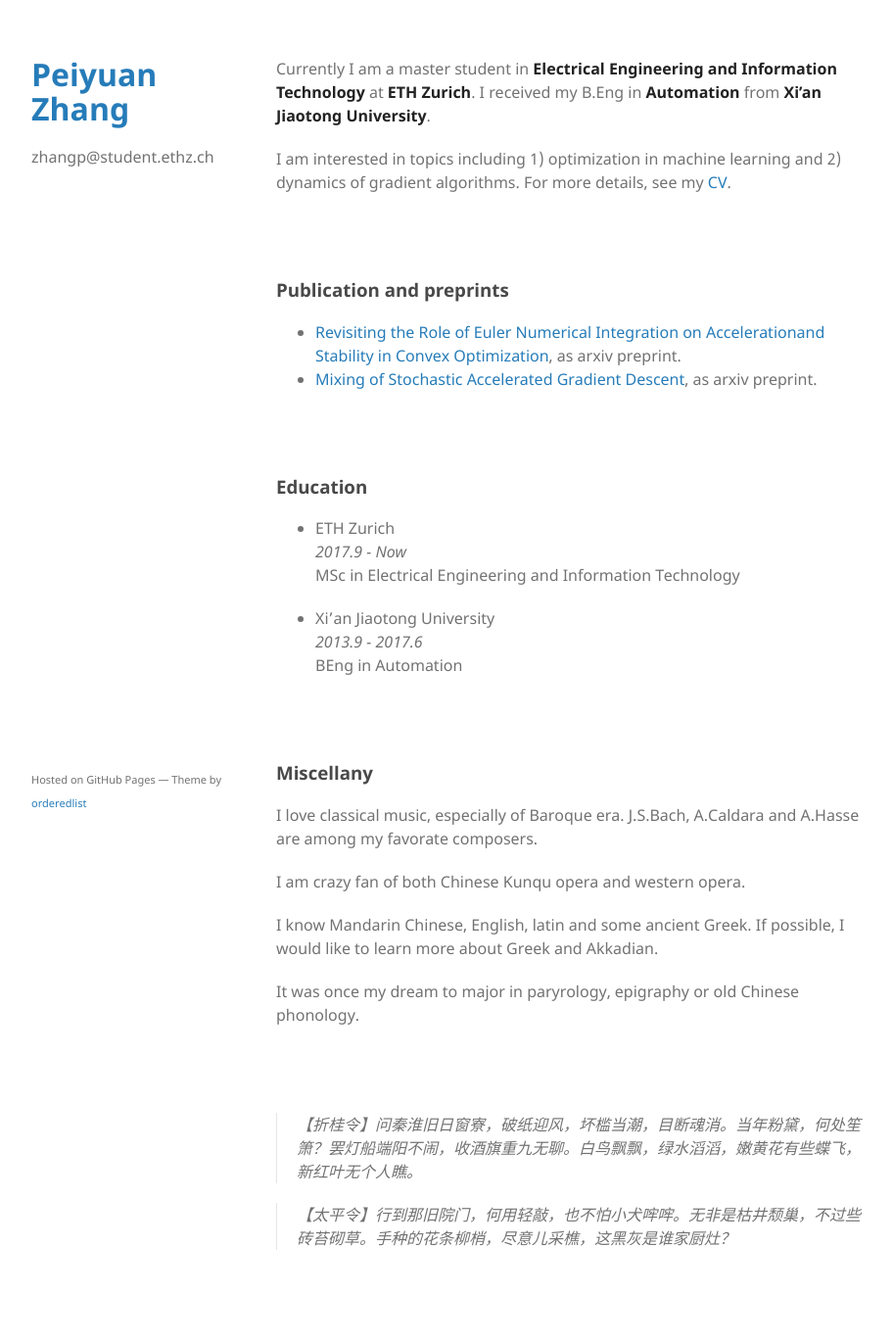
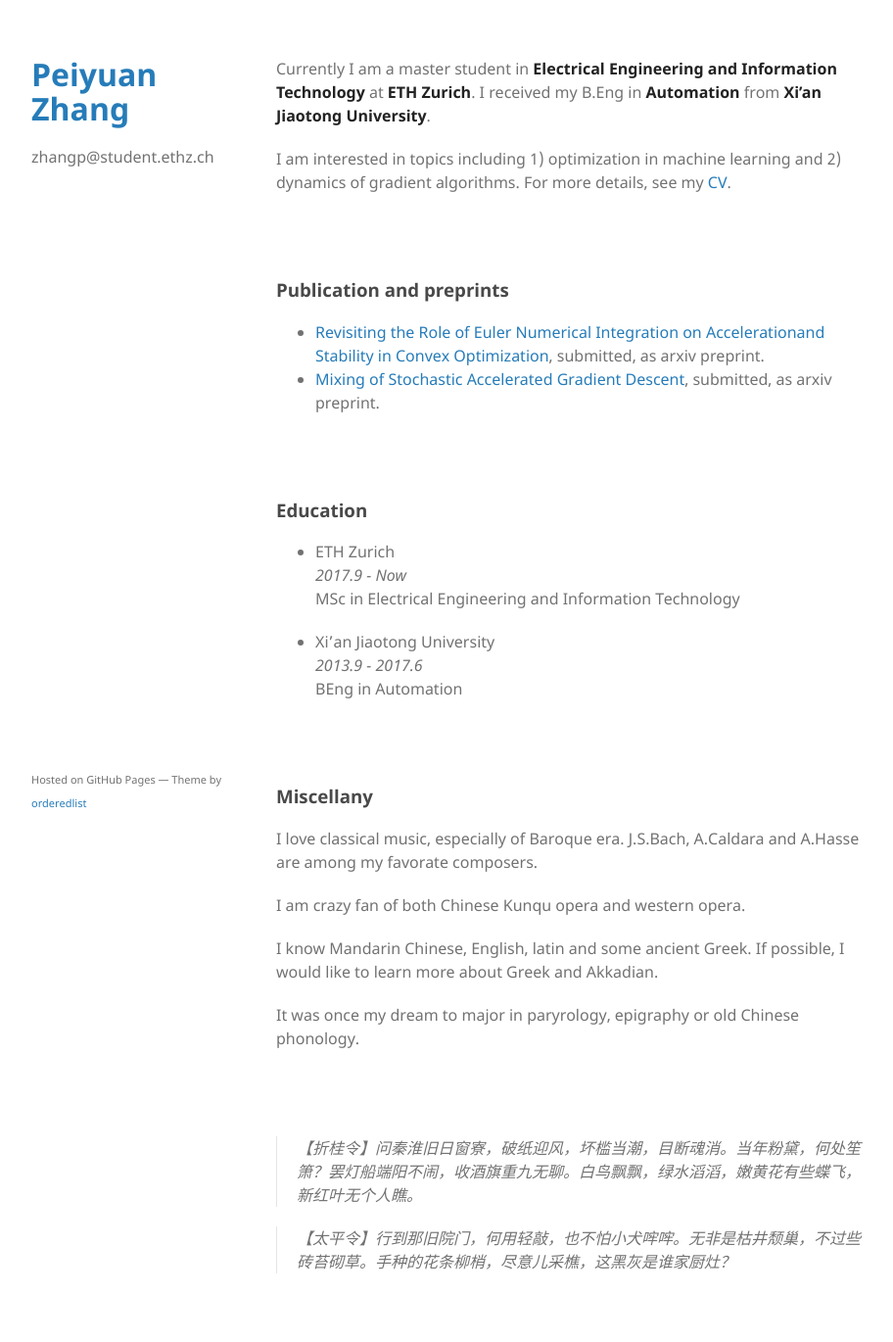
Before and after one commit to phei-iuen/phei-iuen.github.io, a Jekyll site: the page built from index.md, in a window 1280 px wide. Shown: the whole page at 98% size, without its empty margins (178-1090 px from the left). Built offline with Jekyll 4.4.1, drawn with Linux system fonts in a browser that asks for light colours; before the commit the page ends 1346 px from its top, so only the background shows below that.

Commit message:
Update index.md

```diff
--- a/index.md
+++ b/index.md
@@ -8,8 +8,8 @@ I am interested in topics including 1) optimization in machine learning and 2) d
 
 <br/><br/>
 ### Publication and preprints
-* [Revisiting the Role of Euler Numerical Integration on Accelerationand Stability in Convex Optimization](pdfs/revisiting.pdf), as arxiv preprint.
-* [Mixing of Stochastic Accelerated Gradient Descent](pdfs/mixing.pdf), as arxiv preprint.
+* [Revisiting the Role of Euler Numerical Integration on Accelerationand Stability in Convex Optimization](pdfs/revisiting.pdf), submitted, as arxiv preprint.
+* [Mixing of Stochastic Accelerated Gradient Descent](pdfs/mixing.pdf), submitted, as arxiv preprint.
 
 <br/><br/>
 ### Education
```
